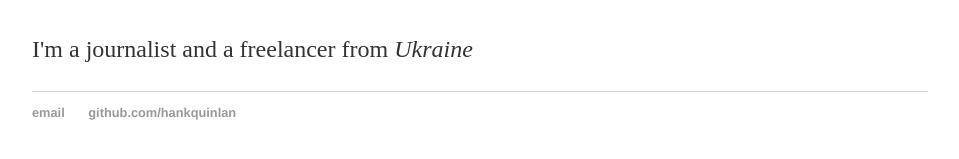
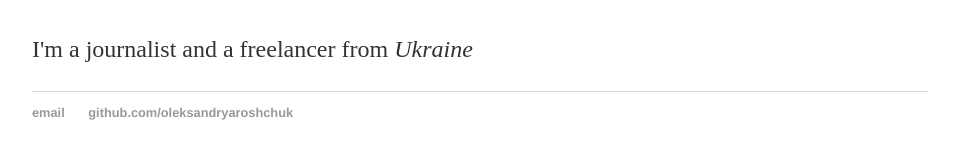
Before and after one commit to oleksandryaroshchuk/oleksandryaroshchuk.github.io, a Jekyll site: the page built from index.html, in a window 1280 px wide. Shown: the part 164-323 px from the top of the page, without its empty margins (160-1119 px from the left). Built offline with Jekyll 4.4.1, drawn with Linux system fonts in a browser that asks for light colours; comment, search, counter and statistics services are not loaded.

Commit message:
Update default.html

```diff
--- a/_layouts/default.html
+++ b/_layouts/default.html
@@ -21,8 +21,8 @@
 			</div><!-- /.container -->
 			<footer>
 	    		<ul>
-	        		<li><a href="mailto:hankquinlanhub@gmail.com">email</a></li>
-	        		<li><a href="https://github.com/hankquinlan">github.com/hankquinlan</a></li>
+	        		<li><a href="mailto:oleksandr_yaroshchuk@hotmail.com">email</a></li>
+	        		<li><a href="https://github.com/oleksandryaroshchuk">github.com/oleksandryaroshchuk</a></li>
 				</ul>
 			</footer>
 			<script id="dsq-count-scr" src="//oleksandryaroshchuk-github-io.disqus.com/count.js" async></script>
```
